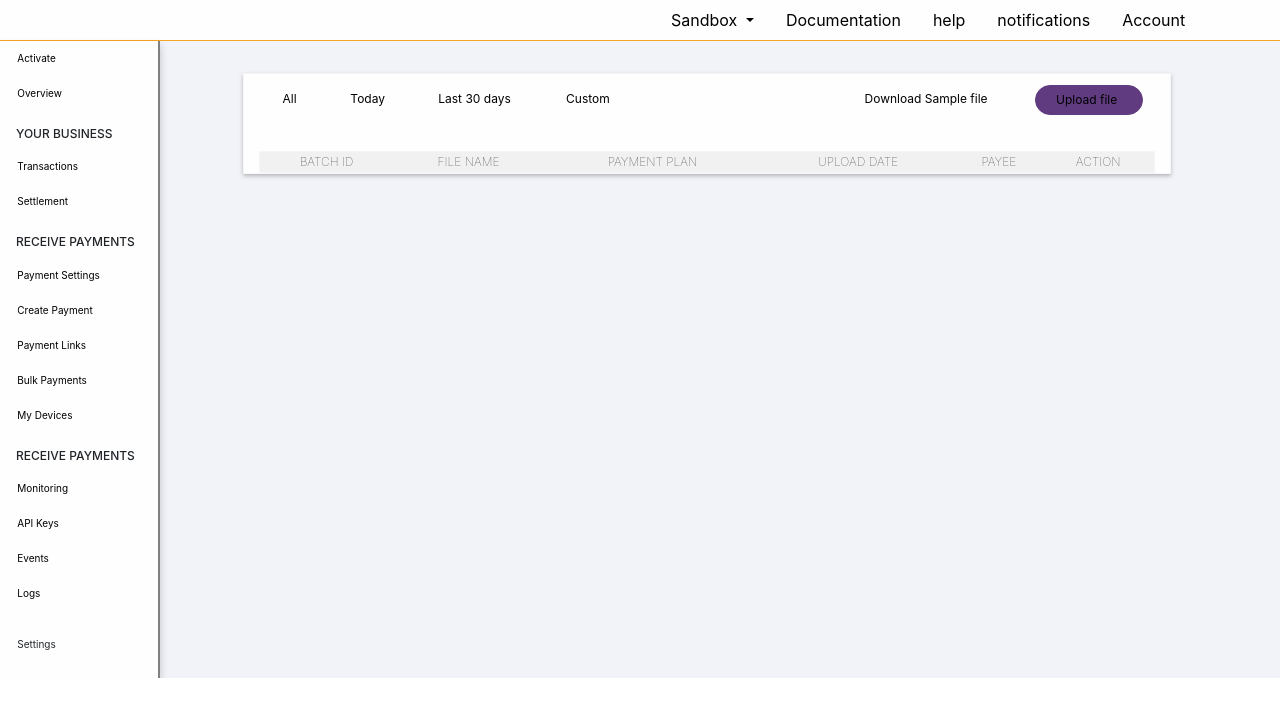
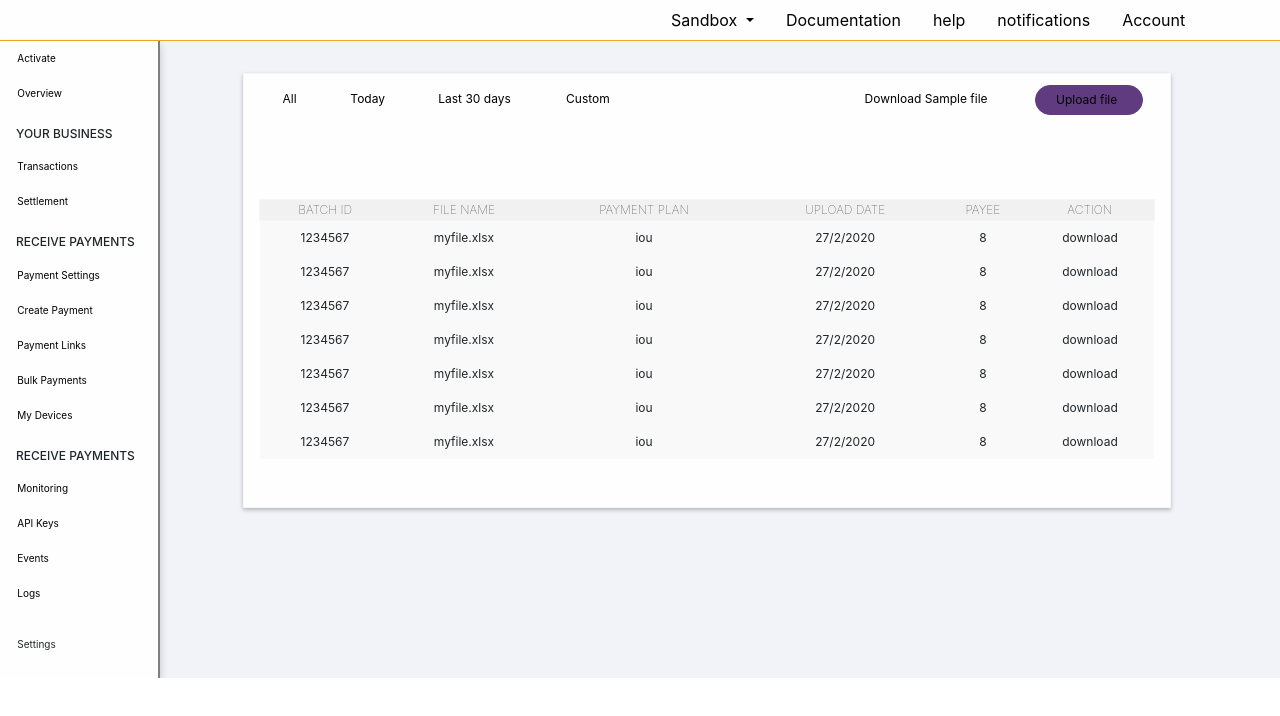
Before and after one commit to emmanuelmacharia/Jenga-prototype, an Angular app: page / in a window 1280 px wide. Shown: the top 716 px of the page. Built offline with nearby package versions, Linux system fonts and the light colour scheme.

Commit message:
created the datatable component; it shows the data on bulk payments and renders the screen if there are or arent any records to display

```diff
--- a/src/app/app.module.ts
+++ b/src/app/app.module.ts
@@ -8,6 +8,7 @@ import { SideNavComponent } from './side-nav/side-nav.component';
 import { DataCardComponent } from './data-card/data-card.component';
 import { DataCardNavComponent } from './data-card-nav/data-card-nav.component';
 import { DatatableComponent } from './datatable/datatable.component';
+import { PopulatedExpComponent } from './populated-exp/populated-exp.component';
 
 @NgModule({
   declarations: [
@@ -16,7 +17,8 @@ import { DatatableComponent } from './datatable/datatable.component';
     SideNavComponent,
     DataCardComponent,
     DataCardNavComponent,
-    DatatableComponent
+    DatatableComponent,
+    PopulatedExpComponent
   ],
   imports: [
     BrowserModule,
--- a/src/app/data-card-nav/data-card-nav.component.css
+++ b/src/app/data-card-nav/data-card-nav.component.css
@@ -38,4 +38,5 @@
   border-radius: 21px;
   position: relative;
   top: -0.3rem;
+  color: white !important;
 }
--- a/src/app/datatable/datatable.component.css
+++ b/src/app/datatable/datatable.component.css
@@ -1,6 +1,8 @@
 .container table {
   font-size: 12px;
   width: 100%;
+  margin-top: 3rem;
+  margin-bottom: 3rem;
 }
 
 .container table .table-head {
@@ -13,3 +15,41 @@
   font-weight: 100;
   text-align: center;
 }
+
+.container table tbody .table-body,
+.no-data {
+  text-align: center;
+  background-color: rgba(0, 0, 0, 0.02);
+}
+
+.container table tbody .table-body td {
+  padding: 0.5rem 0;
+}
+
+.container table tbody .table-body td :nth-last-child(2) {
+  padding-bottom: 2rem;
+}
+
+
+.container table .no-data tr td {
+  padding: 5rem 0;
+}
+
+.container table .no-data tr td .message-result {
+  font-weight: bold;
+  text-transform: capitalize;
+  color: #bbbbbb;
+}
+
+.container table .no-data tr td p {
+  padding: 4rem 0 3rem 0;
+}
+
+.container table .no-data tr td .purple-button {
+  background-color: #603b80;
+  padding: 0.6rem 1rem;
+  border: 1px solid #603b80;
+  border-radius: 21px;
+  text-decoration: none;
+  color: white;
+}
--- a/src/app/datatable/datatable.component.html
+++ b/src/app/datatable/datatable.component.html
@@ -8,5 +8,28 @@
       <th>PAYEE</th>
       <th>ACTION</th>
     </tr>
+    <tbody *ngIf="hasData; else elseBlock">
+      <tr *ngFor="let d of datas" class="table-body">
+        <td>{{d.batchId}}</td>
+        <td>{{d.fileName}}</td>
+        <td>{{d.payplan}}</td>
+        <td>{{d.uploadDate}}</td>
+        <td>{{d.payees}}</td>
+        <td>{{d.action}}</td>
+      </tr>
+    </tbody>
+    <ng-template #elseBlock>
+      <tbody class="no-data">
+        <tr>
+          <td colspan="6">
+            <span class="message-result">No results found</span>
+            <p>Send out payment links or process card payments in bulk. Upload a file containing all payment information
+              and
+              accept payments with ease</p>
+            <a href="#" class="purple-button">Start Uploading</a>
+          </td>
+        </tr>
+      </tbody>
+    </ng-template>
   </table>
 </div>
--- a/src/app/datatable/datatable.component.ts
+++ b/src/app/datatable/datatable.component.ts
@@ -7,6 +7,64 @@ import { Component, OnInit } from '@angular/core';
 })
 export class DatatableComponent implements OnInit {
   hasData = true;
+  datas = [{
+    batchId: '1234567',
+    fileName: 'myfile.xlsx',
+    payplan: 'iou',
+    uploadDate: '27/2/2020',
+    payees: 8,
+    action: 'download'
+  },
+  {
+    batchId: '1234567',
+    fileName: 'myfile.xlsx',
+    payplan: 'iou',
+    uploadDate: '27/2/2020',
+    payees: 8,
+    action: 'download'
+  },
+  {
+    batchId: '1234567',
+    fileName: 'myfile.xlsx',
+    payplan: 'iou',
+    uploadDate: '27/2/2020',
+    payees: 8,
+    action: 'download'
+  },
+  {
+    batchId: '1234567',
+    fileName: 'myfile.xlsx',
+    payplan: 'iou',
+    uploadDate: '27/2/2020',
+    payees: 8,
+    action: 'download'
+  },
+  {
+    batchId: '1234567',
+    fileName: 'myfile.xlsx',
+    payplan: 'iou',
+    uploadDate: '27/2/2020',
+    payees: 8,
+    action: 'download'
+  },
+  {
+    batchId: '1234567',
+    fileName: 'myfile.xlsx',
+    payplan: 'iou',
+    uploadDate: '27/2/2020',
+    payees: 8,
+    action: 'download'
+  },
+  {
+    batchId: '1234567',
+    fileName: 'myfile.xlsx',
+    payplan: 'iou',
+    uploadDate: '27/2/2020',
+    payees: 8,
+    action: 'download'
+  }
+  ];
+
 
   constructor() { }
 
--- /dev/null
+++ b/src/app/populated-exp/populated-exp.component.html
@@ -0,0 +1,40 @@
+  <tr>
+    <td>123456789</td>
+    <td>myfile.xlsx</td>
+    <td>full</td>
+    <td>27/02/2020</td>
+    <td>Myself</td>
+    <td>Download</td>
+  </tr>
+  <tr>
+    <td>123456789</td>
+    <td>myfile.xlsx</td>
+    <td>full</td>
+    <td>27/02/2020</td>
+    <td>Myself</td>
+    <td>Download</td>
+  </tr>
+  <tr>
+    <td>123456789</td>
+    <td>myfile.xlsx</td>
+    <td>full</td>
+    <td>27/02/2020</td>
+    <td>Myself</td>
+    <td>Download</td>
+  </tr>
+  <tr>
+    <td>123456789</td>
+    <td>myfile.xlsx</td>
+    <td>full</td>
+    <td>27/02/2020</td>
+    <td>Myself</td>
+    <td>Download</td>
+  </tr>
+  <tr>
+    <td>123456789</td>
+    <td>myfile.xlsx</td>
+    <td>full</td>
+    <td>27/02/2020</td>
+    <td>Myself</td>
+    <td>Download</td>
+  </tr>
--- /dev/null
+++ b/src/app/populated-exp/populated-exp.component.ts
@@ -0,0 +1,15 @@
+import { Component, OnInit } from '@angular/core';
+
+@Component({
+  selector: 'app-populated-exp',
+  templateUrl: './populated-exp.component.html',
+  styleUrls: ['./populated-exp.component.css']
+})
+export class PopulatedExpComponent implements OnInit {
+
+  constructor() { }
+
+  ngOnInit() {
+  }
+
+}
```
Also changed, not shown: src/app/populated-exp/populated-exp.component.css (added), 1 other file (tests, documents, lock files or other folders).
